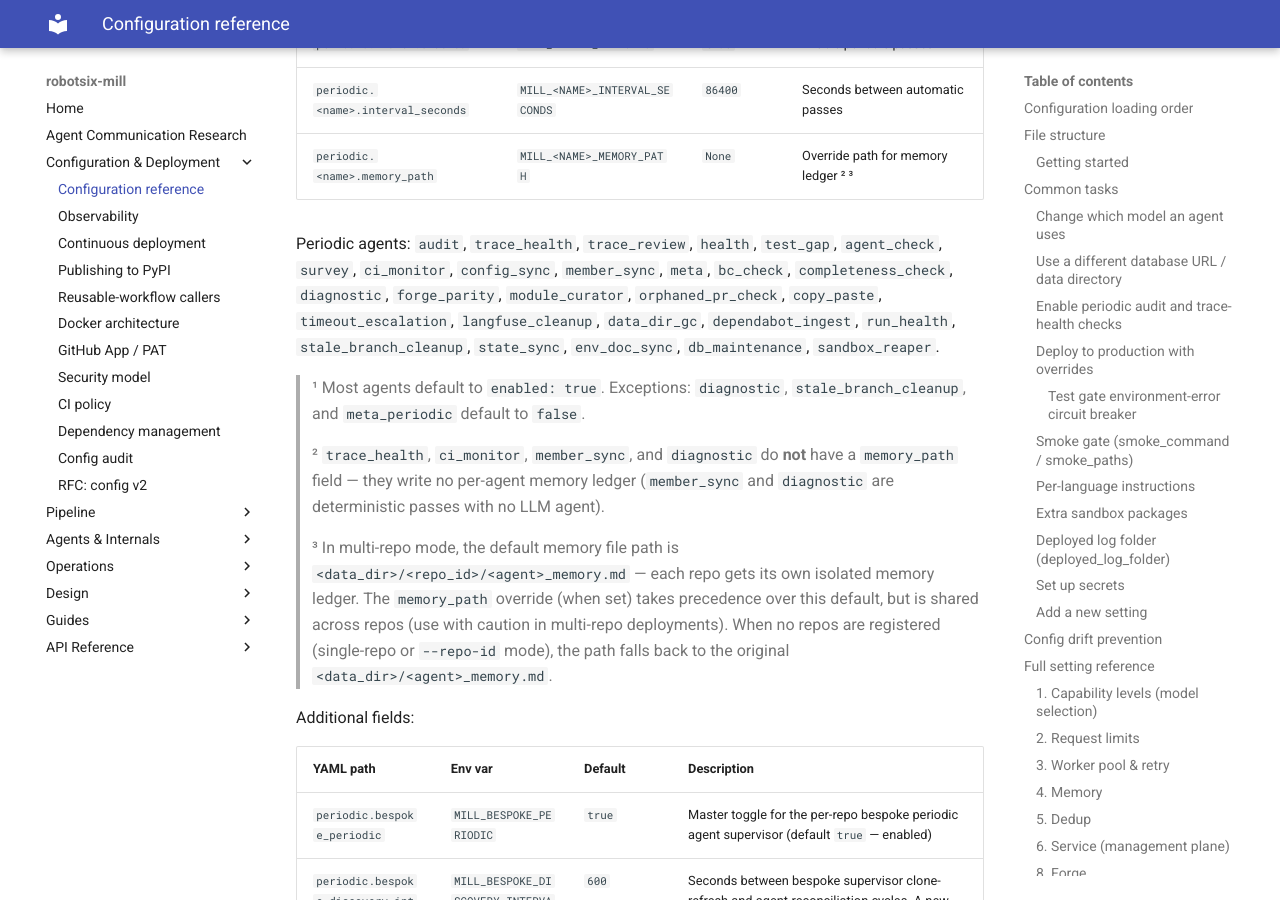
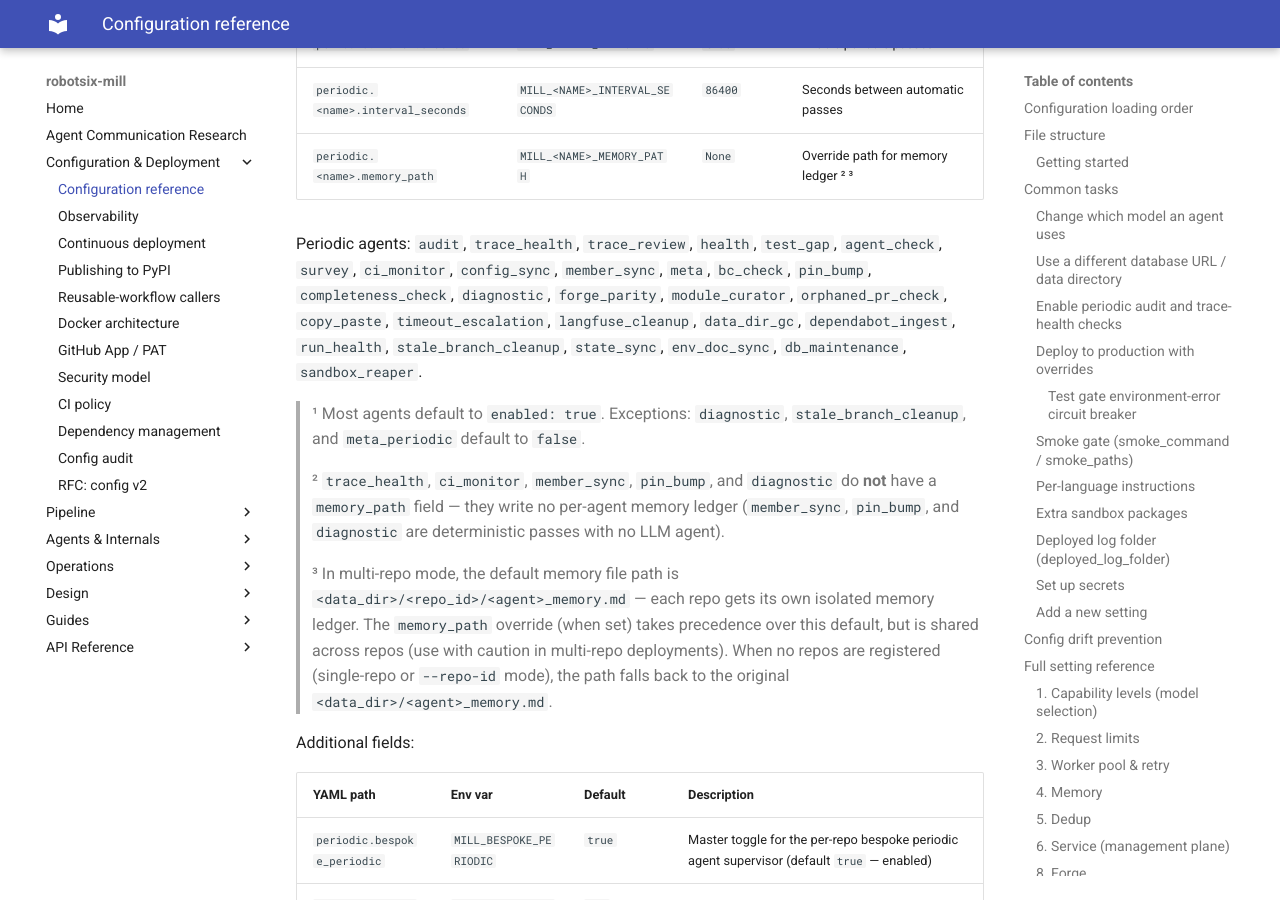
Before and after one commit to damien-robotsix/robotsix-mill, an MkDocs documentation site: the page built from docs/configuration.md, in a window 1280 px wide and 900 px high, scrolled down 25309 px. Built offline with MkDocs 1.6.1 and Material for MkDocs 9.7.7, drawn with Linux system fonts in a browser that asks for light colours.

Commit message:
mill(docs): Coordinated internal-dependency (git-rev pin) bump workflow across the robotsix stack (20260701T102207Z-coordinated-internal-dependency-git-rev-c3d8)

```diff
--- a/docs/configuration.md
+++ b/docs/configuration.md
@@ -618,15 +618,15 @@ Each periodic agent shares this pattern:
 
 Periodic agents: `audit`, `trace_health`, `trace_review`, `health`, `test_gap`,
 `agent_check`, `survey`, `ci_monitor`, `config_sync`, `member_sync`, `meta`, `bc_check`,
-`completeness_check`, `diagnostic`, `forge_parity`, `module_curator`, `orphaned_pr_check`,
+`pin_bump`, `completeness_check`, `diagnostic`, `forge_parity`, `module_curator`, `orphaned_pr_check`,
 `copy_paste`, `timeout_escalation`, `langfuse_cleanup`, `data_dir_gc`, `dependabot_ingest`, `run_health`, `stale_branch_cleanup`,
 `state_sync`, `env_doc_sync`, `db_maintenance`, `sandbox_reaper`.
 
 > ¹ Most agents default to `enabled: true`. Exceptions: `diagnostic`, `stale_branch_cleanup`, and `meta_periodic` default to `false`.
 >
-> ² `trace_health`, `ci_monitor`, `member_sync`, and `diagnostic` do **not** have a
+> ² `trace_health`, `ci_monitor`, `member_sync`, `pin_bump`, and `diagnostic` do **not** have a
 > `memory_path` field — they write no per-agent memory ledger
-> (`member_sync` and `diagnostic` are deterministic passes with no LLM agent).
+> (`member_sync`, `pin_bump`, and `diagnostic` are deterministic passes with no LLM agent).
 >
 >
 > ³ In multi-repo mode, the default memory file path is
```
Also changed, not shown: docs/agents.md (+1 -0 lines).
